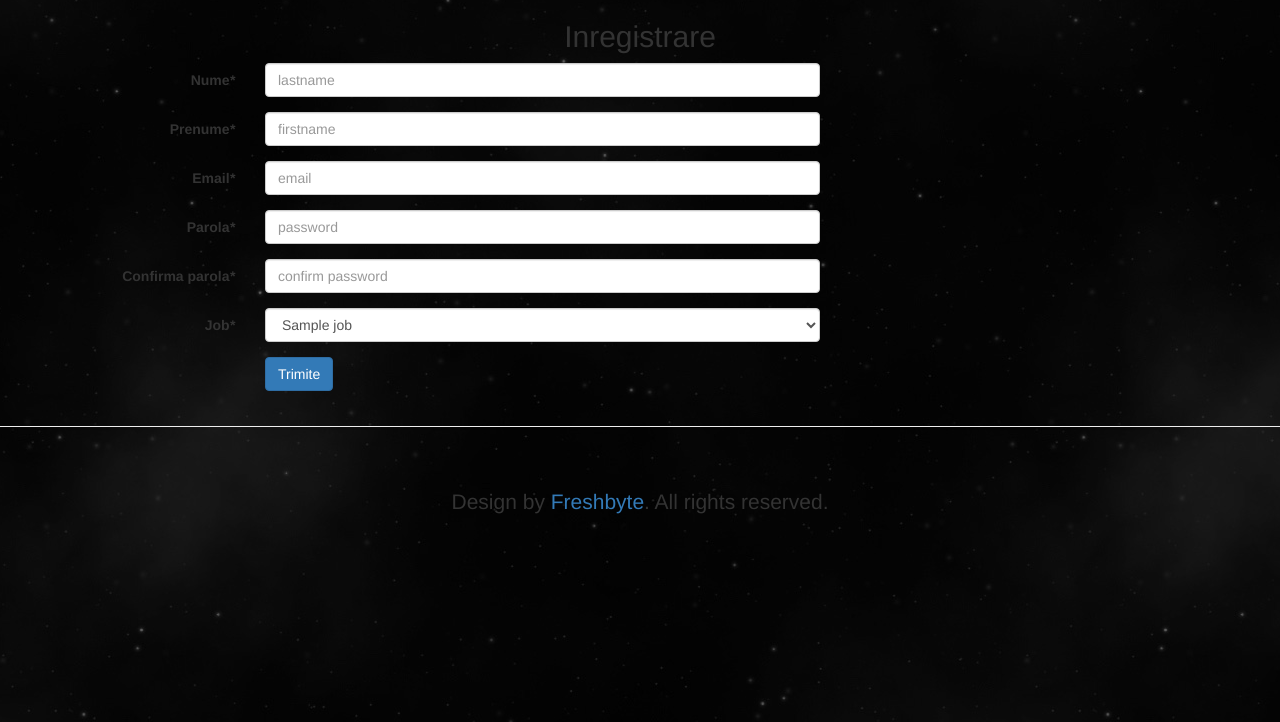
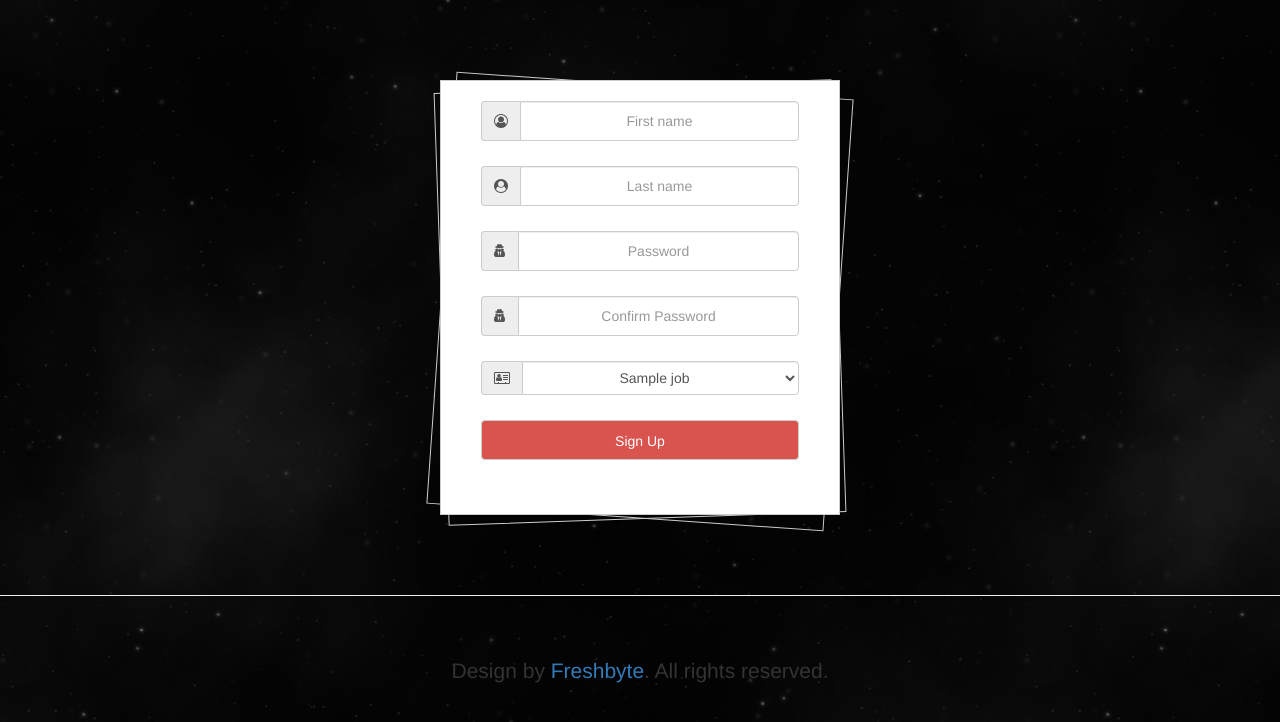
Before and after one commit to overrode/hr, a PHP site: template app/view/user_register.tpl.php in a window 1280 px wide. Shown: the part 78-800 px from the top of the page. Run offline with PHP 8.4, Linux system fonts and the light colour scheme; the visitor is signed in with stand-in values (Sample User, id 1); the template is opened without the code that fills it: most values are stand-ins (such as "Sample title", 1, 10 or a date in 2020); data that the repository does not hold is empty; some libraries are stand-ins or nearby versions.

Commit message:
TI-13 - Rearrange forms inputs.

```diff
--- a/app/view/user_register.tpl.php
+++ b/app/view/user_register.tpl.php
@@ -1,87 +1,52 @@
-<?php
-@include APP_PATH . 'view/snippets/header.tpl.php';
-?>
+<?php @include APP_PATH . 'view/snippets/header.tpl.php'; ?>
 
+<div class="login-container">
+    <div id="output">
         <?php if ($msg) : ?>
             <p><em>Passwords don't match. Try again.</em></p>
         <?php endif; ?>
-
-    <div class="container">
-        <h2 align="center">Inregistrare</h2>
-        <div class="center">
-            <form method="post" action="<?php echo APP_URL; ?>register"
-                  class="form-horizontal" role="form">
-                <div class="form-group" align="center">
-                    <label class="control-label col-sm-2"
-                           for="form[nume]">Nume<em>*</em></label>
-                    <div class="col-sm-6">
-                        <input type="text" name="form[nume]" id="form[user]"
-                               placeholder="lastname" required="true"
-                               class="form-control"/>
     </div>
+    <div class="form-box">
+        <form action="<?php echo APP_URL; ?>register" method="post">
+            <div style="margin-bottom: 25px" class="input-group">
+                <span class="input-group-addon">
+                    <i class="fa fa-user-circle-o" aria-hidden="true"></i>
+                </span>
+                <input type="text" class="form-control" name="form[prenume]" value="" placeholder="First name">
             </div>
-                <div class="form-group">
-                    <label class="control-label col-sm-2"
-                           for="form[prenume]">Prenume<em>*</em></label>
-                    <div class="col-sm-6">
-                        <input type="text" name="form[prenume]"
-                               id="form[prenume]" placeholder="firstname"
-                               required="true" class="form-control"/>
+            <div style="margin-bottom: 25px" class="input-group">
+                <span class="input-group-addon">
+                    <i class="fa fa-user-circle" aria-hidden="true"></i>
+                </span>
+                <input type="text" class="form-control" name="form[nume]" value="" placeholder="Last name">
             </div>
+            <div style="margin-bottom: 25px" class="input-group">
+                <span class="input-group-addon">
+                    <i class="fa fa-user-secret" aria-hidden="true"></i>
+                </span>
+                <input type="password" class="form-control" name="form[password]" placeholder="Password">
             </div>
-                <div class="form-group">
-                    <label class="control-label col-sm-2"
-                           for="form[email]">Email<em>*</em></label>
-                    <div class="col-sm-6">
-                        <input type="text" name="form[email]"
-                               id="form[email]" placeholder="email"
-                               required="true" class="form-control"/>
+            <div style="margin-bottom: 25px" class="input-group">
+                <span class="input-group-addon">
+                    <i class="fa fa-user-secret" aria-hidden="true"></i>
+                </span>
+                <input type="password" class="form-control" name="form[confirmPass]" placeholder="Confirm Password">
             </div>
-                </div>
-                <div class="form-group">
-                    <label class="control-label col-sm-2"
-                           for="form[password]">Parola<em>*</em></label>
-                    <div class="col-sm-6">
-                        <input type="password" name="form[password]"
-                               id="form[password]" placeholder="password"
-                               required="true" class="form-control"/>
-                    </div>
-                </div>
-                <div class="form-group">
-                    <label class="control-label col-sm-2"
-                           for="form[confirmPass]">Confirma
-                        parola<em>*</em></label>
-                    <div class="col-sm-6">
-                        <input type="password" name="form[confirmPass]"
-                               id="form[confirmPass]" placeholder="confirm password"
-                               required="true" class="form-control"/>
-                    </div>
-                </div>
-                <div class="form-group">
-                    <label class="control-label col-sm-2"
-                           for="form[job]">Job<em>*</em></label>
-                    <div class="col-sm-6">
-                        <select name="form[job]"
-                                id="form[job]"
-                                required="true" class="form-control">
+            <div style="margin-bottom: 25px" class="input-group">
+                <span class="input-group-addon">
+                    <i class="fa fa-address-card-o" aria-hidden="true"></i>
+                </span>
+                <select class="form-control" name="form[job]">
                 <?php
                 foreach ($jobs as $val) {
                     ?>
-                                <option value="<?php echo $val['job']; ?>"> <?php echo $val['job']; ?></option>
+                    <option class="input-group-addon" value="<?php echo $val['job']; ?>"> <?php echo $val['job']; ?></option>
                 <?php } ?>
                 </select>
             </div>
-                </div>
-                <div class="form-group">
-                    <div class="col-sm-offset-2 col-sm-8">
-                        <input type="submit" name="btn-register" id="trimite"
-                               value="Trimite" class="btn btn-primary"/>
-                    </div>
-                </div>
+            <input name="btn-register" type="submit" id="trimite" value="Sign Up" class="btn btn-danger">
         </form>
     </div>
 </div>
 
-<?php
-@include APP_PATH . 'view/snippets/footer.tpl.php';
-?>
+<?php @include APP_PATH . 'view/snippets/footer.tpl.php'; ?>
--- a/css/custom.css
+++ b/css/custom.css
@@ -73,8 +73,6 @@ html,body{
     color: #fff;
     background: #d9534f;
     font-size:20px;
-    -webkit-border-radius:;
-    -moz-border-radius:;
     border-radius:5px;
 }
 
@@ -116,7 +114,6 @@ html,body{
     text-align: center;
     height:40px;
     border: 1px solid #ccc;;
-    background: #fafafa;
     transition:0.2s ease-in-out;
 
 }
@@ -126,20 +123,7 @@ html,body{
     background: #eee;
 }
 
-.form-box input[type="text"]{
-    border-radius: 5px 5px 0 0;
-    text-transform: lowercase;
-}
 
-.form-box input[type="password"]{
-    border-radius: 0 0 5px 5px;
-    border-top: 0;
-}
-
-.form-box button.login{
-    margin-top:15px;
-    padding: 10px 20px;
-}
 
 .animated {
     -webkit-animation-duration: 1s;
```
Lines whose indentation alone changed are shown as unchanged.
